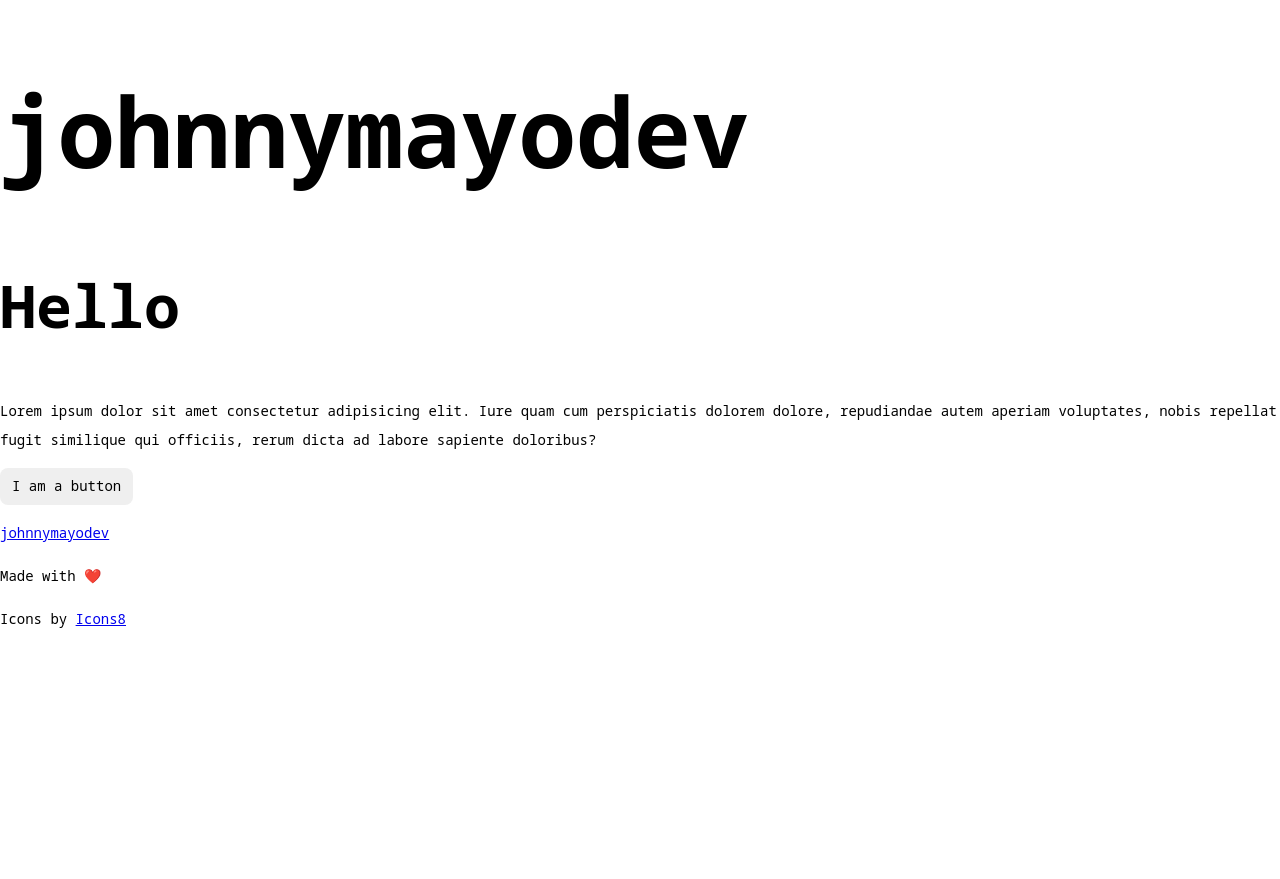
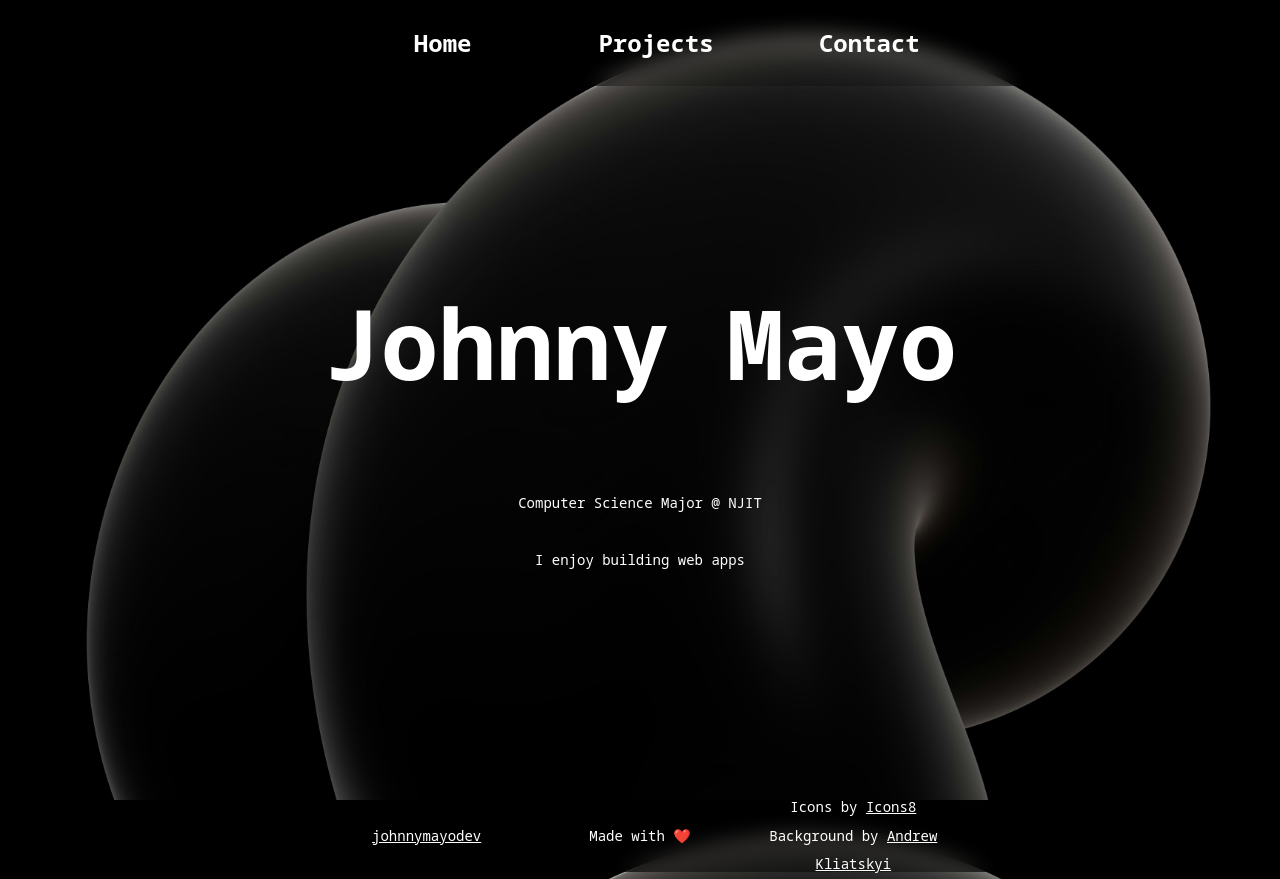
Before and after one commit to johnnymayodev/portfolio, a Flask app: page / in a window 1280 px wide. Before the commit the page ends 628 px from the top, so only its background shows below. Run offline with Flask 3, Linux system fonts and the light colour scheme; some web fonts are replaced.

Commit message:
landing page done

```diff
--- a/server/server.py
+++ b/server/server.py
@@ -1,4 +1,5 @@
 from flask import Flask, render_template
+import os
 
 app = Flask(__name__, template_folder="../templates", static_folder="../static")
 port = 55055
@@ -9,9 +10,12 @@ def index():
     return render_template("index.html")
 
 
-@app.errorhandler(404)
-def page_not_found(e):
-    return render_template("404.html"), 404
+@app.route("/<path>")
+def page(path):
+    if not os.path.exists("templates/" + path + ".html"):
+        return render_template("404.html"), 404
+
+    return render_template(path + ".html")
 
 
 if __name__ == "__main__":
--- a/static/css/basic.css
+++ b/static/css/basic.css
@@ -1,5 +1,9 @@
 :root {
   --corner-radius: 8px;
+}
+
+h1, h2, h3, h4, h5, h6, p {
+  cursor: default;
 }
 
 h1 {
@@ -10,6 +14,16 @@ h1 {
 h2 {
   font-size: 60px;
   line-height: calc(60px * 1.4);
+}
+
+h3 {
+  font-size: 48px;
+  line-height: calc(48px * 1.4);
+}
+
+h4 {
+  font-size: 32px;
+  line-height: calc(32px * 1.4);
 }
 
 p {
--- a/static/css/colors.css
+++ b/static/css/colors.css
@@ -2,6 +2,6 @@
     --primary-color: #40baff;
     --secondary-color: #88d4ff;
     --tertiary-color: #e7f6ff;
-    --text-color: #000000;
-    --background-color: #ffffff;
+    --text-color: #ffffff;
+    --background-color: #000000;
   }
--- a/static/css/style.css
+++ b/static/css/style.css
@@ -16,8 +16,90 @@ body {
 
   font-family: "Noto Sans Mono", sans-serif;
 
+  background-image: url("../imgs/background.jpg");
+  background-size: cover;
+  background-repeat: no-repeat;
+  background-attachment: fixed;
+  background-position: center;
+
+  /* disable text selection */
+  user-select: none;
+  -webkit-user-select: none;
+  -moz-user-select: none;
+  -ms-user-select: none;
+  -o-user-select: none;
+
   background-color: var(--background-color);
   color: var(--text-color);
 }
 
+/* ---- MAIN ---- */
+
+main {
+  width: 100%;
+  height: 100%;
+
+  display: flex;
+  flex-direction: column;
+  justify-content: center;
+  align-items: center;
+}
+
+/* ---- HEADER ---- */
+
+header {
+  position: fixed;
+  width: 100%;
+
+  padding: 16px;
+
+  display: flex;
+  justify-content: center;
+
+  /* blur the background */
+  background-color: rgba(0, 0, 0, 0.25);
+  backdrop-filter: blur(10px);
+  -webkit-backdrop-filter: blur(10px);
+
+  z-index: 100;
+}
+
+header > a {
+  width: 16.66667vw;
+
+  text-align: center;
+
+  text-decoration: none;
+  color: var(--text-color);
+  font-size: 24px;
+  line-height: calc(24px * 2.25);
+  font-weight: bold;
+}
+
+/* ---- FOOTER ---- */
+
+footer {
+  width: 100%;
+  height: 72px;
+
+  display: flex;
+  justify-content: center;
+  align-items: center;
+
+  background-color: rgba(0, 0, 0, 0.5);
+  backdrop-filter: blur(10px);
+  -webkit-backdrop-filter: blur(10px);
+
+  z-index: 100;
+}
+
+footer > p {
+  width: 16.66667vw;
+  text-align: center;
+}
+
+footer > p > a {
+  color: var(--text-color);
+}
+
 @import url(mobile.css); /* mobile.css is imported last to take highest priority */
--- a/static/js/app.js
+++ b/static/js/app.js
@@ -1,8 +1,2 @@
+console.log("You're still a nerd.");
 console.log("app.js loaded");
-
-var year = new Date().getFullYear();
-var month = new Date().getMonth() + 1;
-var day = new Date().getDate();
-
-footer = document.getElementById("footer");
-footer.getElementsByTagName("p")[0].innerHTML += year;
--- a/templates/404.html
+++ b/templates/404.html
@@ -1,4 +1,3 @@
-<link rel="stylesheet" href="static/css/style.css">
 <title>404</title>
 <h1>Page Not Found</h1>
 <a href="/">Return Home</a>
--- /dev/null
+++ b/templates/contact.html
@@ -0,0 +1,3 @@
+<title>Johnny Mayo - Projects</title>
+<h1>Coming Soon ...</h1>
+<a href="/">Return Home</a>
--- a/templates/index.html
+++ b/templates/index.html
@@ -1,3 +1,4 @@
+<!-- If you're reading this, you're probably a nerd like me. -->
 <!DOCTYPE html>
 <html lang="en">
   <head>
@@ -5,21 +6,25 @@
     <meta name="viewport" content="width=device-width, initial-scale=1.0" />
     <title>Johnny Mayo</title>
 
+    <link
+      rel="icon"
+      type="image/favicon"
+      href="static/icons/icons8-chipping-96.png"
+    />
+
     <link rel="stylesheet" href="static/css/style.css" />
   </head>
   <body>
+    <!-- <div id="middle"></div> -->
     <header>
-      <h1>johnnymayodev</h1>
+      <a href="/">Home</a>
+      <a href="/projects">Projects</a>
+      <a href="/contact">Contact</a>
     </header>
     <main>
-      <h2>Hello</h2>
-      <p>
-        Lorem ipsum dolor sit amet consectetur adipisicing elit. Iure quam cum
-        perspiciatis dolorem dolore, repudiandae autem aperiam voluptates, nobis
-        repellat fugit similique qui officiis, rerum dicta ad labore sapiente
-        doloribus?
-      </p>
-      <button>I am a button</button>
+      <h1>Johnny Mayo</h1>
+      <p>Computer Science Major @ NJIT</p>
+      <p>I enjoy building web apps</p>
     </main>
     <footer>
       <p>
@@ -28,7 +33,14 @@
         >
       </p>
       <p>Made with ❤️</p>
-      <p>Icons by <a href="https://icons8.com/" target="_blank">Icons8</a></p>
+      <p>
+        Icons by <a href="https://icons8.com/" target="_blank">Icons8</a>
+        <br />
+        Background by
+        <a href="https://unsplash.com/@kirp" target="_blank"
+          >Andrew Kliatskyi
+        </a>
+      </p>
     </footer>
     <script src="static/js/app.js"></script>
   </body>
--- /dev/null
+++ b/templates/projects.html
@@ -0,0 +1,3 @@
+<title>Johnny Mayo - Projects</title>
+<h1>Coming Soon ...</h1>
+<a href="/">Return Home</a>
```
Also changed, not shown: README.md, static/icons/icons8-chipping-96.png (added), static/imgs/background.jpg (added).
